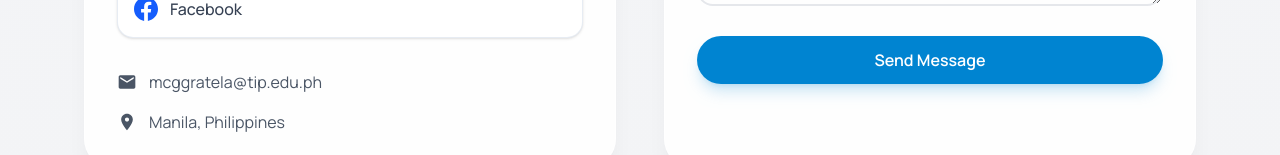
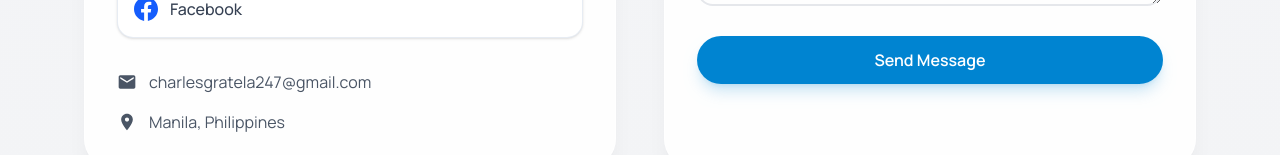
Before and after one commit to CharlesGratela/E-portfolio, a React (Vite) app: page / in a window 1280 px wide. Shown: the part 6251-6406 px from the top of the page. Built offline with nearby package versions, Linux system fonts and the light colour scheme.

Commit message:
updated the email

```diff
--- a/src/components/Contact.tsx
+++ b/src/components/Contact.tsx
@@ -1,7 +1,7 @@
 import { useState } from 'react'
 import type { FormEvent } from 'react'
 
-const contactEmail = 'mcggratela@tip.edu.ph'
+const contactEmail = 'charlesgratela247@gmail.com';
 
 function Contact() {
   const [formData, setFormData] = useState({
```
